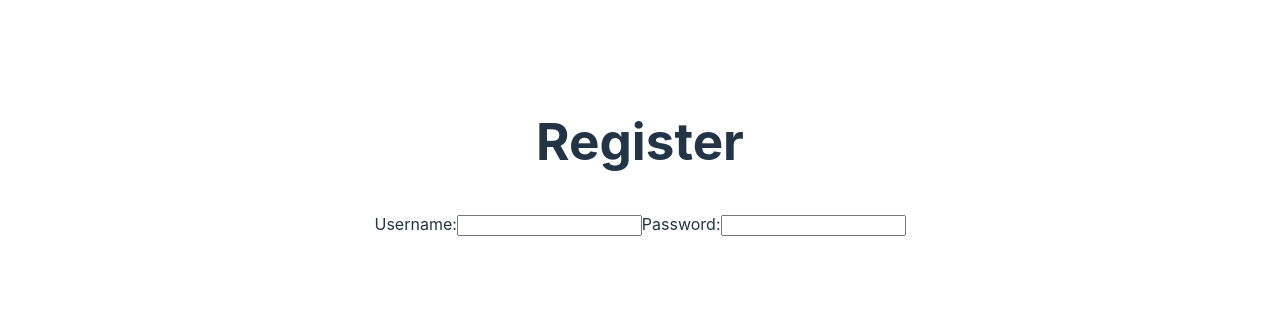
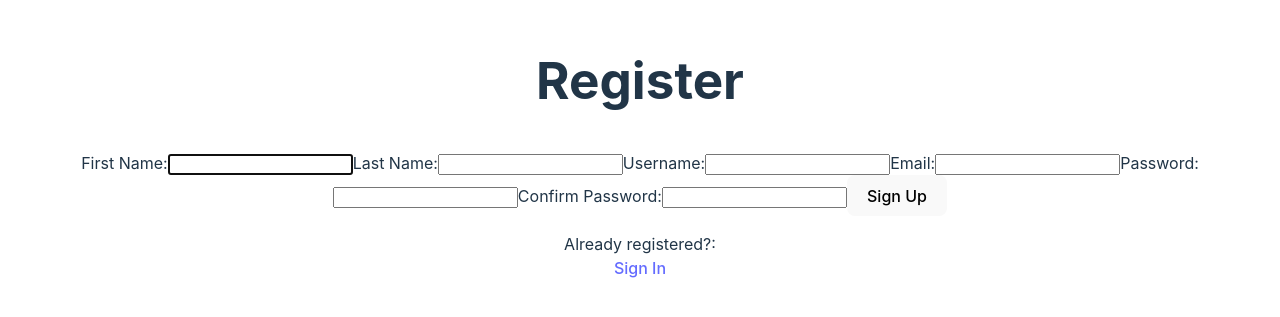
Before and after one commit to gpseal/quizz-front-end, a React (Vite) app in the folder quizz/: page / in a window 1280 px wide. Shown: the part 247-564 px from the top of the page. Built offline with nearby package versions, Linux system fonts and the light colour scheme.

Commit message:
add first / last name, email to registration form

```diff
--- a/quizz/src/components/Register.tsx
+++ b/quizz/src/components/Register.tsx
@@ -1,26 +1,46 @@
 
-import { useRef, useState, useEffect } from "react";
+import { useRef, useState, useEffect, FormEventHandler } from "react";
 import { faCheck, faTimes, faInfoCircle } from "@fortawesome/free-solid-svg-icons";
 import { FontAwesomeIcon } from "@fortawesome/react-fontawesome";
 
+//name inputs must be 2-50 characters, alpha characters only
+const NAME_REGEX = /^[a-zA-Z]{2,50}$/;
+
 //username must be 3-23 characters, starting with upper or lower letter, can contain letters, digits, hyphens, underscores
 const USER_REGEX = /^[a-zA-Z][a-zA-Z0-9-_]{3,23}$/;
+
+//email must be in correct format
+const EMAIL_REGEX = /^[a-zA-Z0-9._%+-]+@[a-zA-Z0-9.-]+\.[a-zA-Z]{2,}$/
+
 //password must be 8-24 characters, requires lowercase, uppercase, digit, special character
 const PWD_REGEX = /^(?=.*[a-z])(?=.*[A-Z])(?=.*[0-9])(?=.*[!@#$%]).{8,24}$/;
+
 
 const Register = () => {
     const userRef = useRef<HTMLInputElement>(null);
     const errRef = useRef<HTMLInputElement>(null);
 
-    const [user, setUser] = useState('');
-    const [validName, setValidName] = useState(false);
-    const [userFocus, setUserFocus] = useState(false);
+    const [first_name, setFirst_name] = useState("");
+    const [validFirst_name, setValidFirst_name] = useState(false);
+    const [first_nameFocus, setFirst_nameFocus] = useState(false);
 
-    const [pwd, setPwd] = useState('');
-    const [validPwd, setValidPwd] = useState(false);
-    const [pwdFocus, setPwdFocus] = useState(false);
+    const [last_name, setLast_name] = useState("");
+    const [validLast_name, setValidLast_name] = useState(false);
+    const [last_nameFocus, setLast_nameFocus] = useState(false);
 
-    const [matchPwd, setMatchPwd] = useState('');
+    const [email, setEmail] = useState("");
+    const [validEmail, setValidEmail] = useState(false);
+    const [emailFocus, setEmailFocus] = useState(false);
+
+    const [username, setUsername] = useState('');
+    const [validUsername, setValidUsername] = useState(false);
+    const [usernameFocus, setUsernameFocus] = useState(false);
+
+    const [password, setPassword] = useState('');
+    const [validPassword, setValidPassword] = useState(false);
+    const [passwordFocus, setPasswordFocus] = useState(false);
+
+    const [matchPassword, setMatchPassword] = useState('');
     const [validMatch, setValidMatch] = useState(false);
     const [matchFocus, setMatchFocus] = useState(false);
 
@@ -28,68 +48,160 @@ const Register = () => {
     const [success, setSuccess] = useState(false);
 
     useEffect(() => {
-        // userRef.current?.focus();
+        userRef.current?.focus();
     }, [])
 
     useEffect(() => {
       //checking for valid username, set valid 'validName' appropriately
-      const result = USER_REGEX.test(user);
-      console.log(result);
-      console.log(user);
-      setValidName(result);
-    }, [user])
+      const userNameCheck = USER_REGEX.test(username);
+      const first_nameCheck = NAME_REGEX.test(first_name);
+      const last_nameCheck = NAME_REGEX.test(last_name);
+      const email_check = EMAIL_REGEX.test(email);
+      setValidUsername(userNameCheck);
+      setValidFirst_name(first_nameCheck);
+      setValidLast_name(last_nameCheck);
+      setValidEmail(email_check);
+    }, [last_name, first_name, username, email])
 
     useEffect(() => {
         //checking for valid password, and if it matches the confirmation password
-        const result = PWD_REGEX.test(pwd);
+        const result = PWD_REGEX.test(password);
         console.log(result);
-        console.log(pwd);
-        setValidName(result);
-        const match = pwd === matchPwd;
+        console.log(password);
+        setValidPassword(result);
+        const match = password === matchPassword;
         setValidMatch(match);
-    }, [pwd, matchPwd])
+    }, [password, matchPassword])
 
     useEffect(() => {
         // reset errMsg as user is adjusting their entries
+        console.log(errMsg)
         setErrMsg('');
-    }, [user, pwd, matchPwd])
+    }, [first_name, username, password, matchPassword])
+
+    const handleSubmit = async (
+      event: { preventDefault: () => void; }
+    ) => {
+      event.preventDefault();
+
+      // double check validity of inputs (incase of hack)
+      const v1 = USER_REGEX.test(username);
+      const v2 = USER_REGEX.test(username);
+      if (!v1 || !v2) {
+        setErrMsg("Invalid entry");
+        return;
+      }
+    };
 
     return (
       <section>
         <p
-          ref={errRef}
+          // ref={errRef}
           className={errMsg ? "errmsg" : "offscreen"}
-          aria-live="assertive"
+          // aria-live="assertive"
         >
           {errMsg}
         </p>
         <h1>Register</h1>
-        <form>
+        <form onSubmit={handleSubmit}>
+          <label htmlFor="first_name">
+            First Name:
+            <span className={validFirst_name ? "valid" : "hide"}>
+              <FontAwesomeIcon icon={faCheck} />
+            </span>
+            <span
+              className={validFirst_name || !first_name ? "hide" : "invalid"}
+            >
+              <FontAwesomeIcon icon={faTimes} />
+            </span>
+          </label>
+          <input
+            type="text"
+            id="first_name"
+            ref={userRef}
+            autoComplete="off"
+            onChange={(e) => setFirst_name(e.target.value)}
+            required
+            aria-invalid={validFirst_name ? "false" : "true"}
+            aria-describedby="first_nameNote"
+            onFocus={() => setFirst_nameFocus(true)}
+            onBlur={() => setFirst_nameFocus(false)}
+          />
+          <p
+            id="first_nameNote"
+            className={
+              first_nameFocus && first_name && !validFirst_name
+                ? "instructions"
+                : "offscreen"
+            }
+          >
+            <FontAwesomeIcon icon={faInfoCircle} />
+            2 to 50 characters.
+            <br />
+            Must contain alpha characters only.
+          </p>
+
+          <label htmlFor="last_name">
+            Last Name:
+            <span className={validLast_name ? "valid" : "hide"}>
+              <FontAwesomeIcon icon={faCheck} />
+            </span>
+            <span className={validLast_name || !last_name ? "hide" : "invalid"}>
+              <FontAwesomeIcon icon={faTimes} />
+            </span>
+          </label>
+          <input
+            type="text"
+            id="last_name"
+            autoComplete="off"
+            onChange={(e) => setLast_name(e.target.value)}
+            required
+            aria-invalid={validLast_name ? "false" : "true"}
+            aria-describedby="last_nameNote"
+            onFocus={() => setLast_nameFocus(true)}
+            onBlur={() => setLast_nameFocus(false)}
+          />
+          <p
+            id="last_nameNote"
+            className={
+              last_nameFocus && last_name && !validLast_name
+                ? "instructions"
+                : "offscreen"
+            }
+          >
+            <FontAwesomeIcon icon={faInfoCircle} />
+            2 to 50 characters.
+            <br />
+            Must contain alpha characters only.
+          </p>
+
           <label htmlFor="username">
             Username:
-            <span className={validName ? "valid" : "hide"}>
+            <span className={validUsername ? "valid" : "hide"}>
               <FontAwesomeIcon icon={faCheck} />
             </span>
-            <span className={validName || !user ? "hide" : "invalid"}>
+            <span className={validUsername || !username ? "hide" : "invalid"}>
               <FontAwesomeIcon icon={faTimes} />
             </span>
           </label>
           <input
             type="text"
             id="username"
-            ref={userRef}
+            // ref={userRef}
             autoComplete="off"
-            onChange={(e) => setUser(e.target.value)}
+            onChange={(e) => setUsername(e.target.value)}
             required
-            aria-invalid={validName ? "false" : "true"}
+            aria-invalid={validUsername ? "false" : "true"}
             aria-describedby="pwdnote"
-            onFocus={() => setUserFocus(true)}
-            onBlur={() => setUserFocus(false)}
+            onFocus={() => setUsernameFocus(true)}
+            onBlur={() => setUsernameFocus(false)}
           />
           <p
             id="uidnote"
             className={
-              userFocus && user && !validName ? "instructions" : "offscreen"
+              usernameFocus && username && !validUsername
+                ? "instructions"
+                : "offscreen"
             }
           >
             <FontAwesomeIcon icon={faInfoCircle} />
@@ -100,28 +212,65 @@ const Register = () => {
             Letters, numbers, underscores, hyphens allowed.
           </p>
 
+          <label htmlFor="email">
+            Email:
+            <span className={validEmail ? "valid" : "hide"}>
+              <FontAwesomeIcon icon={faCheck} />
+            </span>
+            <span className={validEmail || !email ? "hide" : "invalid"}>
+              <FontAwesomeIcon icon={faTimes} />
+            </span>
+          </label>
+          <input
+            type="email"
+            id="email"
+            // ref={userRef}
+            autoComplete="off"
+            onChange={(e) => setEmail(e.target.value)}
+            required
+            aria-invalid={validEmail ? "false" : "true"}
+            aria-describedby="emailnote"
+            onFocus={() => setEmailFocus(true)}
+            onBlur={() => setEmailFocus(false)}
+          />
+          <p
+            id="emailnote"
+            className={
+              emailFocus && email && !validEmail ? "instructions" : "offscreen"
+            }
+          >
+            <FontAwesomeIcon icon={faInfoCircle} />
+            Must include @ symbol
+            <br />
+            Must contain a domain name with at least one dot
+            <br />
+            Must be 3 - 320 characters.
+          </p>
+
           <label htmlFor="password">
             Password:
-            <span className={validPwd ? "valid" : "hide"}>
+            <span className={validPassword ? "valid" : "hide"}>
               <FontAwesomeIcon icon={faCheck} />
             </span>
-            <span className={validPwd || !pwd ? "hide" : "invalid"}>
+            <span className={validPassword || !password ? "hide" : "invalid"}>
               <FontAwesomeIcon icon={faTimes} />
             </span>
           </label>
           <input
             type="password"
             id="password"
-            onChange={(e) => setPwd(e.target.value)}
+            onChange={(e) => setPassword(e.target.value)}
             required
-            aria-invalid={validName ? "false" : "true"}
+            aria-invalid={validUsername ? "false" : "true"}
             aria-describedby="pwdnote"
-            onFocus={() => setPwdFocus(true)}
-            onBlur={() => setPwdFocus(false)}
+            onFocus={() => setMatchFocus(true)}
+            onBlur={() => setMatchFocus(false)}
           />
           <p
             id="pwdnote"
-            className={pwdFocus && !validPwd ? "instructions" : "offscreen"}
+            className={
+              matchFocus && !validPassword ? "instructions" : "offscreen"
+            }
           >
             <FontAwesomeIcon icon={faInfoCircle} />
             8 to 24 characters.
@@ -136,6 +285,47 @@ const Register = () => {
             <span aria-label="dollar sign">$</span>{" "}
             <span aria-label="percent">%</span>
           </p>
+
+          <label htmlFor="confirm_pwd">
+            Confirm Password:
+            <span className={validMatch && matchPassword ? "valid" : "hide"}>
+              <FontAwesomeIcon icon={faCheck} />
+            </span>
+            <span className={validMatch || !matchPassword ? "hide" : "invalid"}>
+              <FontAwesomeIcon icon={faTimes} />
+            </span>
+          </label>
+          <input
+            type="password"
+            id="confrim_pwd"
+            onChange={(e) => setMatchPassword(e.target.value)}
+            required
+            aria-invalid={validMatch ? "false" : "true"}
+            aria-describedby="confirmnote"
+            onFocus={() => setPasswordFocus(true)}
+            onBlur={() => setPasswordFocus(false)}
+          />
+          <p
+            id="pwdnote"
+            className={
+              passwordFocus && !validPassword ? "instructions" : "offscreen"
+            }
+          >
+            <FontAwesomeIcon icon={faInfoCircle} />
+            Must match the first password input field.
+          </p>
+          <button
+          // disabled={
+          //   !validUsername || !validPassword || !validMatch ? true : false
+          // }
+          >
+            Sign Up
+          </button>
+          <p>
+            Already registered?:
+            <br />
+            <a href="#">Sign In</a>
+          </p>
         </form>
       </section>
     );
```
